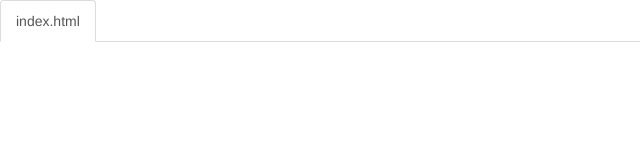
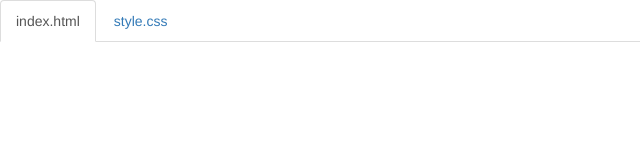
Before and after one commit to rahatm0108/generator-project, a plain HTML site: page code.html in a window 1280 px wide. Shown: the full height of the page, 0-640 px from the left. Drawn offline with nearby package versions, Linux system fonts and the light colour scheme.

Commit message:
fix comment

```diff
--- a/code.html
+++ b/code.html
@@ -31,7 +31,7 @@ If you have any other files, make sure you follow the structure below.
     <div class="container-fluid">
         <ul class="nav nav-tabs navbar-fixed-top">
             <li class="active"><a href="#index">index.html</a></li>
-            <!--<li><a href="#style">style.css</a></li>-->
+            <li><a href="#style">style.css</a></li>
         </ul>
 
 <!--
```
